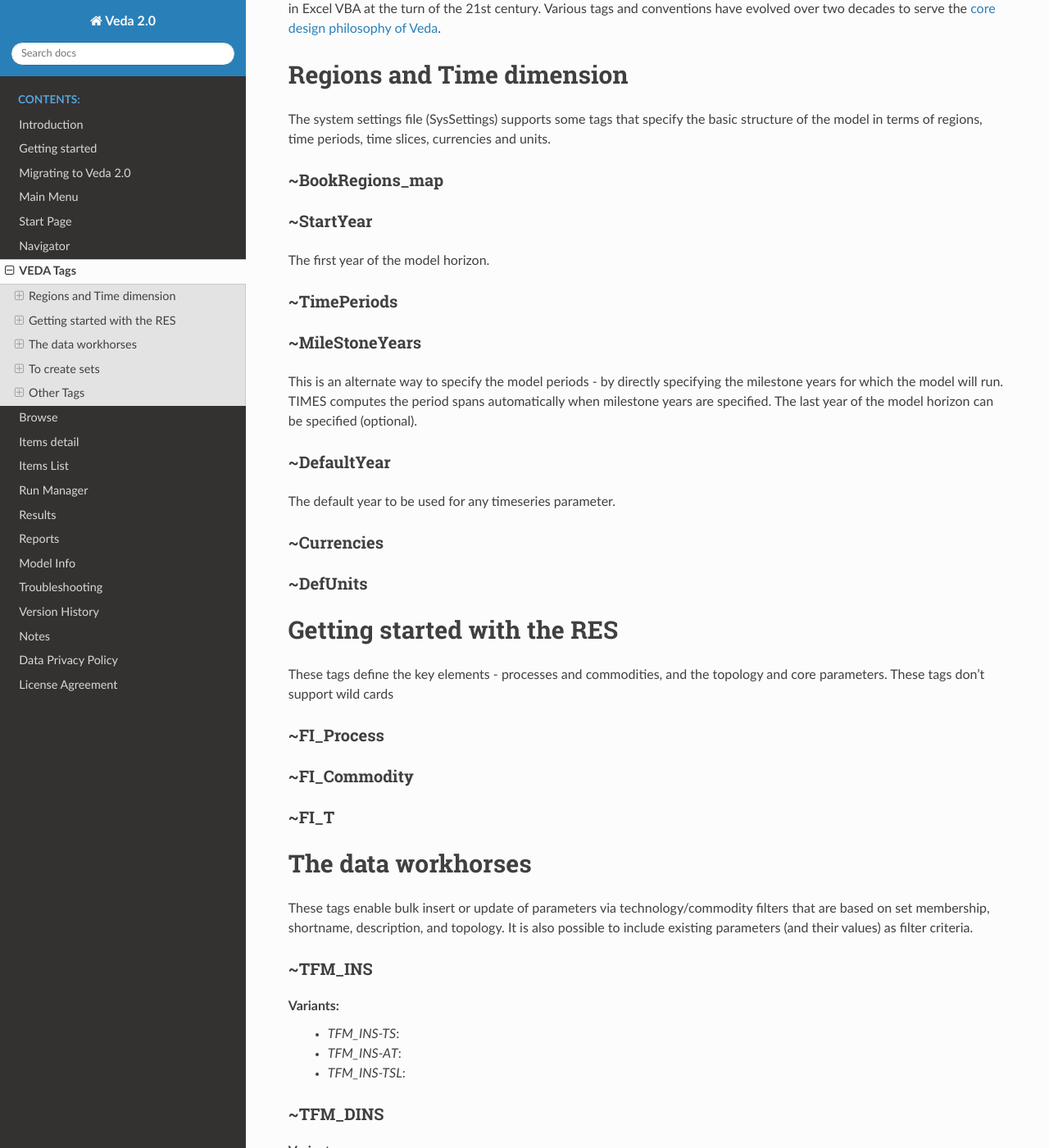
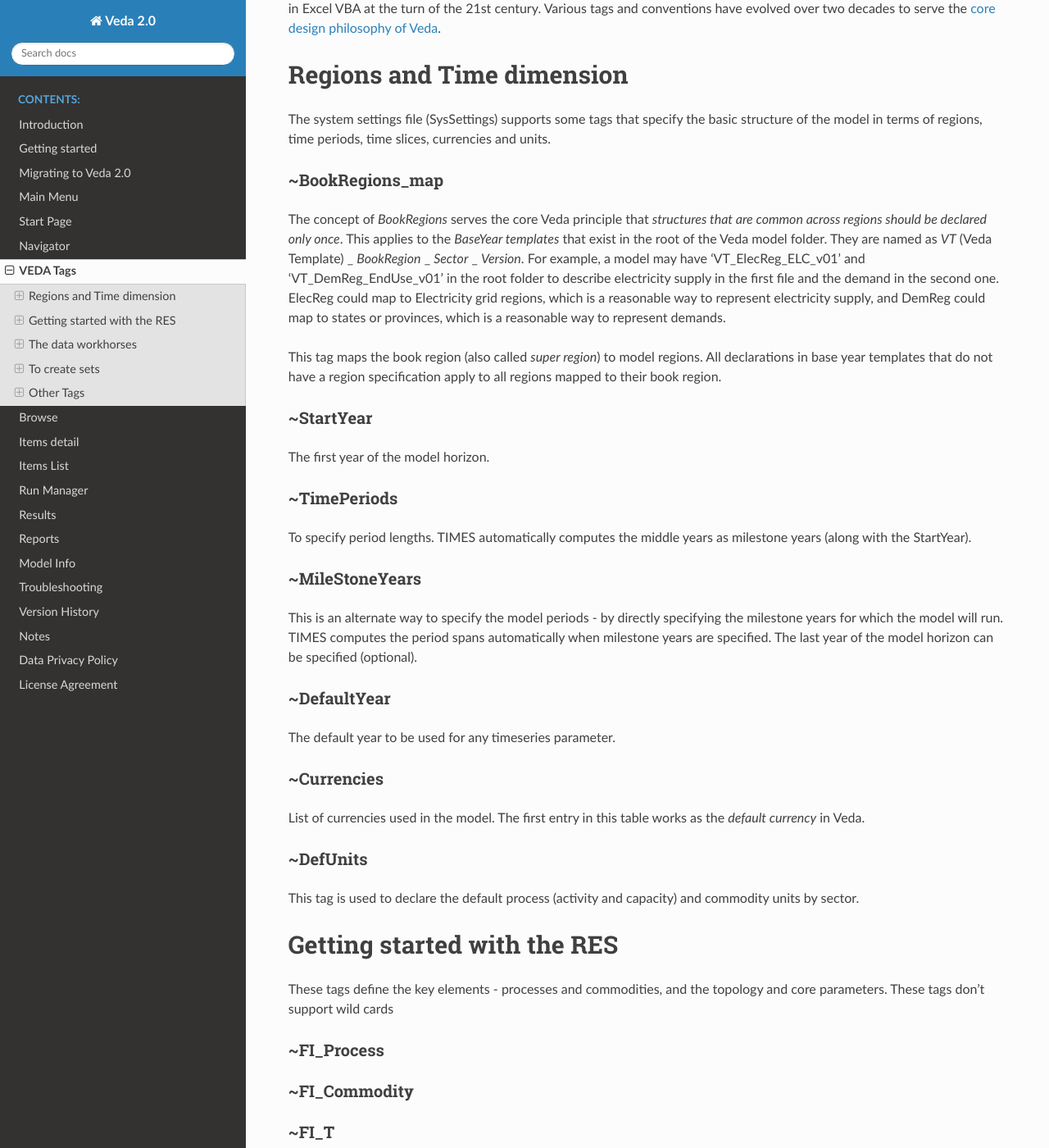
Before and after one commit to kanors-emr/Veda-documentation, a Sphinx documentation site: the page built from docs/source/pages/VedaTags.rst, in a window 1280 px wide and 1400 px high, scrolled down 201 px. Shown: the whole window at 82% size. Built offline with Sphinx 7.4.7 and the Read the Docs theme 2.0.0, drawn with Linux system fonts in a browser that asks for light colours; some of the changed text lies outside the part shown.

Commit message:
tags description

```diff
--- a/docs/source/pages/VedaTags.rst
+++ b/docs/source/pages/VedaTags.rst
@@ -12,7 +12,15 @@
 
 ~BookRegions_map
 ^^^^^^^^^^^^^^^^
+The concept of `BookRegions` serves the core Veda principle that `structures that are common across regions should be declared only once`.
+This applies to the `BaseYear templates` that exist in the root of the Veda model folder.
+They are named as `VT` (Veda Template) _ `BookRegion` _ `Sector` _ `Version`.
+For example, a model may have 'VT_ElecReg_ELC_v01' and 'VT_DemReg_EndUse_v01' in the root folder to describe electricity supply in the first file
+and the demand in the second one. ElecReg could map to Electricity grid regions, which is a reasonable way to represent electricity supply, and DemReg could map to states or provinces, which is
+a reasonable way to represent demands.
 
+This tag maps the book region (also called `super region`) to model regions. All declarations in base year templates that do not have a region
+specification apply to all regions mapped to their book region.
 
 ~StartYear
 ^^^^^^^^^^^
@@ -20,7 +28,7 @@
 
 ~TimePeriods
 ^^^^^^^^^^^^
-
+To specify period lengths. TIMES automatically computes the middle years as milestone years (along with the StartYear).
 
 ~MileStoneYears
 ^^^^^^^^^^^^^^^
@@ -33,9 +41,11 @@
 
 ~Currencies
 ^^^^^^^^^^^
+List of currencies used in the model. The first entry in this table works as the `default currency` in Veda.
 
 ~DefUnits
 ^^^^^^^^^
+This tag is used to declare the default process (activity and capacity) and commodity units by sector.
 
 Getting started with the RES
 ============================
@@ -44,6 +54,7 @@
 
 ~FI_Process
 ^^^^^^^^^^^
+
 
 ~FI_Commodity
 ^^^^^^^^^^^^^
@@ -61,24 +72,24 @@
 ^^^^^^^^
 
 Variants:
-    * `TFM_INS-TS`:
-    * `TFM_INS-AT`:
-    * `TFM_INS-TSL`:
+    * `TFM_INS-TS`: value fields have `years` as column headers.
+    * `TFM_INS-AT`: value fields have `attributes` as column headers.
+    * `TFM_INS-TSL`: value fields have `timeslices` as column headers.
 
 ~TFM_DINS
 ^^^^^^^^^
 
 Variants:
-    * `TFM_DINS-TS`:
-    * `TFM_DINS-AT`:
-    * `TFM_DINS-TSL`:
+    * `TFM_DINS-TS`: value fields have `years` as column headers.
+    * `TFM_DINS-AT`: value fields have `attributes` as column headers.
+    * `TFM_DINS-TSL`: value fields have `timeslices` as column headers.
 
 ~TFM_UPD
 ^^^^^^^^
 
-Variant:
-    * `TFM_UPD-TS`:
-    * `TFM_UPD-AT`:
+Variants:
+    * `TFM_UPD-TS`: value fields have `years` as column headers.
+    * `TFM_UPD-AT`: value fields have `attributes` as column headers.
 
 ~TFM_MIG
 ^^^^^^^^
```
